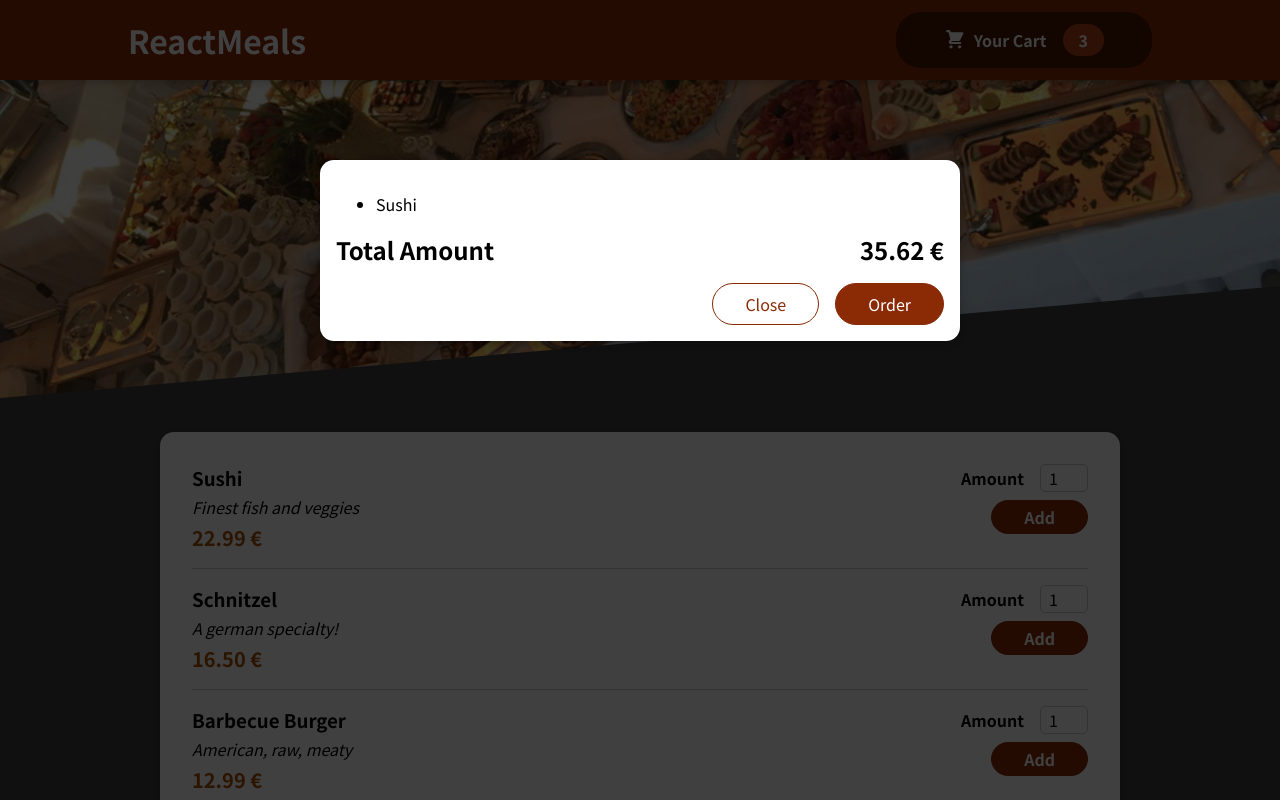
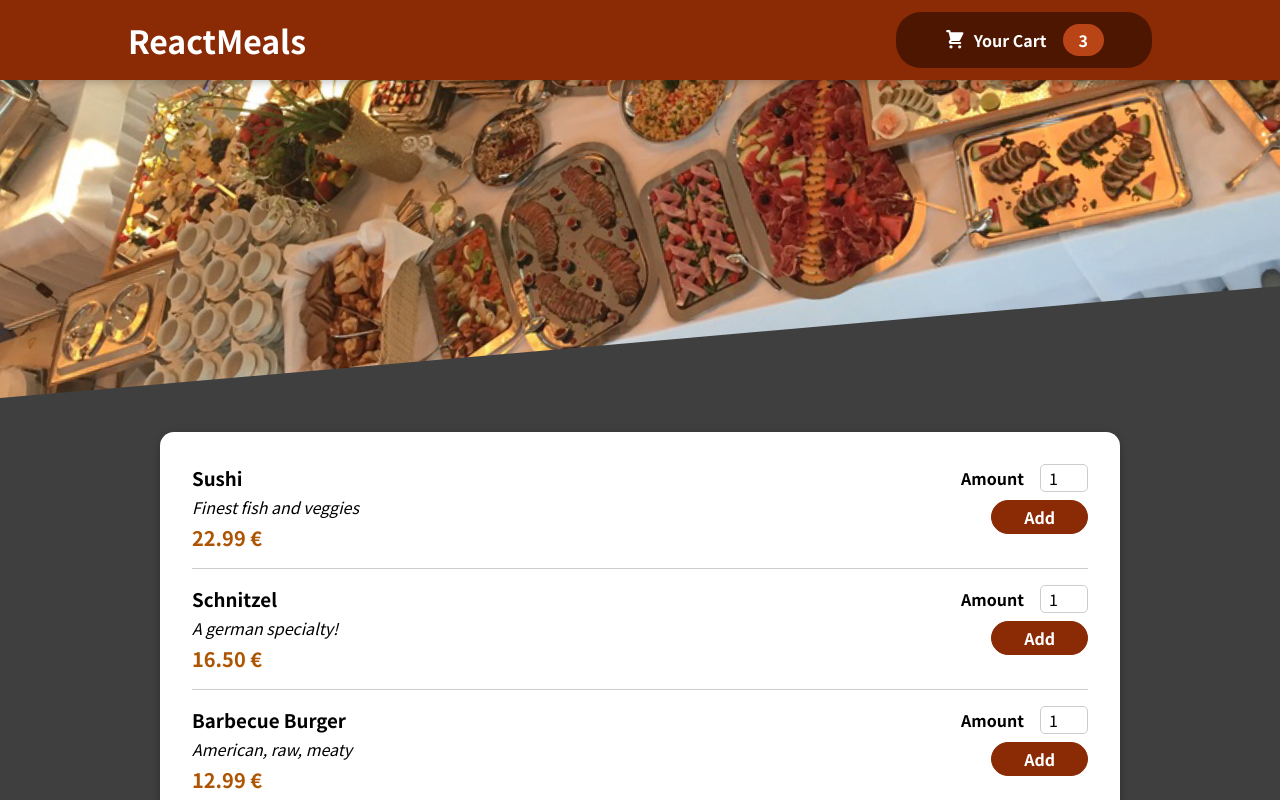
Before and after one commit to aimon7/react-food-order, a React (Create React App) app: page / in a window 1280 px wide. Shown: the top 800 px of the page. Built offline with nearby package versions, Linux system fonts and the light colour scheme.

Commit message:
Managing Cart & Modal State

```diff
--- a/src/App.js
+++ b/src/App.js
@@ -1,14 +1,24 @@
-import { Fragment } from 'react';
+import { Fragment, useState } from 'react';
 
 import Header from './components/Layout/Header';
 import Meals from './components/Meals/Meals';
 import Cart from './components/Cart/Cart';
 
 function App() {
+    const [cartIsShown, setCartIsShown] = useState(false);
+
+    function showCartHandler() {
+        setCartIsShown(true);
+    }
+
+    function hideCartHandler() {
+        setCartIsShown(false);
+    }
+
     return (
         <Fragment>
-            <Cart />
-            <Header/>
+            {cartIsShown && <Cart onClose={hideCartHandler}/>}
+            <Header onShowCart={showCartHandler}/>
             <main>
                 <Meals />
             </main>
--- a/src/components/Cart/Cart.js
+++ b/src/components/Cart/Cart.js
@@ -11,14 +11,14 @@
     );
 
     return (
-        <Modal className={classes.cartItems}>
+        <Modal className={classes.cartItems} onClose={props.onClose}>
             {cartItems}
             <div className={classes.total}>
                 <span>Total Amount</span>
                 <span>35.62 €</span>
             </div>
             <div className={classes.actions}>
-                <button className={classes['button--alt']}>Close</button>
+                <button className={classes['button--alt']} onClick={props.onClose}>Close</button>
                 <button className={classes.button}>Order</button>
             </div>
         </Modal>
--- a/src/components/Layout/Header.js
+++ b/src/components/Layout/Header.js
@@ -9,7 +9,7 @@
         <Fragment>
             <header className={classes.header}>
                 <h1>ReactMeals</h1>
-                <HeaderCartButton>Cart</HeaderCartButton>
+                <HeaderCartButton onClick={props.onShowCart}>Cart</HeaderCartButton>
             </header>
             <div className={classes['main-image']}>
                 <img src={mealImage} alt="A table full of delicious food!"/>
--- a/src/components/Layout/HeaderCartButton.js
+++ b/src/components/Layout/HeaderCartButton.js
@@ -2,9 +2,9 @@
 
 import classes from './HeaderCartButton.module.css';
 
-function HeaderCartButton() {
+function HeaderCartButton(props) {
     return (
-        <button className={classes.button}>
+        <button className={classes.button} onClick={props.onClick}>
             <span className={classes.icon}>
                 <CartIcon />
             </span>
--- a/src/components/UI/Modal.js
+++ b/src/components/UI/Modal.js
@@ -4,7 +4,7 @@
 import classes from './Modal.module.css';
 
 function Backdrop(props) {
-    return <div className={classes.backdrop}></div>
+    return <div className={classes.backdrop} onClick={props.onClose}/>
 }
 
 function ModalOverlay(props) {
@@ -20,7 +20,7 @@
 function Modal(props) {
     return (
         <Fragment>
-            {ReactDOM.createPortal(<Backdrop/>, portalElement)}
+            {ReactDOM.createPortal(<Backdrop onClose={props.onClose}/>, portalElement)}
             {ReactDOM.createPortal(<ModalOverlay>{props.children}</ModalOverlay>, portalElement)}
         </Fragment>
     )
```
